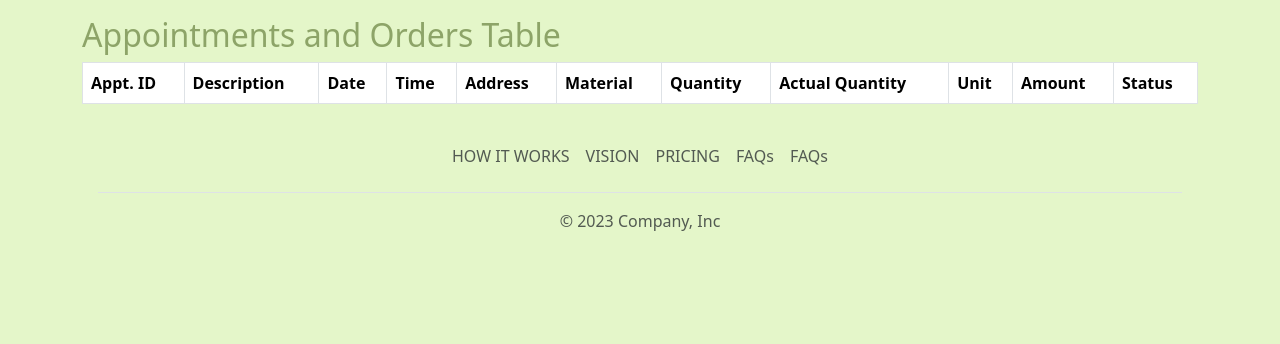
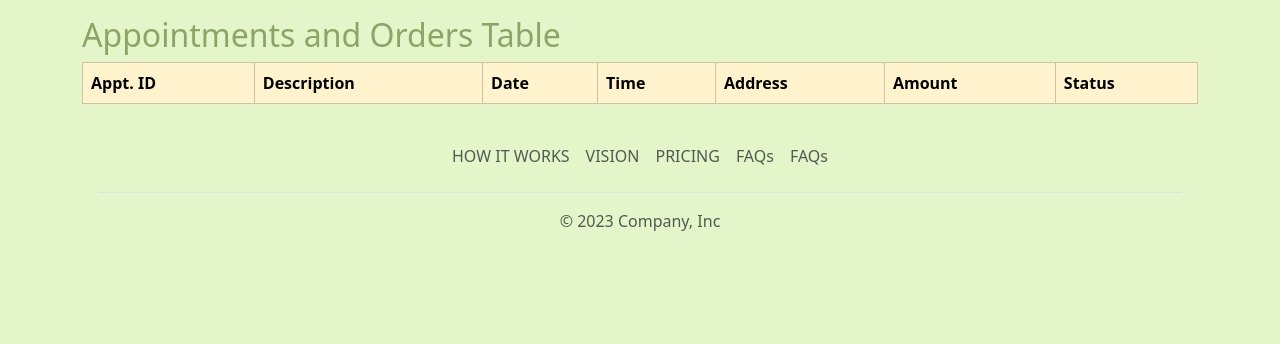
Before and after one commit to tabish-siraj/scrap, a Django app: page /customer/ in a window 1280 px wide. Shown: the part 76-420 px from the top of the page. Run offline with Django 4.2, Linux system fonts and the light colour scheme; a user stored in the database is signed in; data comes from the database, SQL or seed files in the repository; both versions use the stored data as it was after the commit; lists and menus that the app fills with data are empty.

Commit message:
new changes in index

```diff
--- a/scrap/customer/templates/customer/index.html
+++ b/scrap/customer/templates/customer/index.html
@@ -2,10 +2,10 @@
 {% load static %}
 
 {% block content %}
+
 <div class="container">
-
     <h2>Appointments and Orders Table</h2>
-  <table class="table table-bordered">
+    <table class="table table-bordered table-warning table-hover">
         <thead>
             <tr>
                 <th>Appt. ID</th>
@@ -13,33 +13,128 @@
                 <th>Date</th>
                 <th>Time</th>
                 <th>Address</th>
-              <th>Material</th>
-              <th>Quantity</th>
-              <th>Actual Quantity</th>
-              <th>Unit</th>
                 <th>Amount</th>
                 <th>Status</th>
             </tr>
         </thead>
         <tbody>
-          <!-- Loop through your data and populate the table -->
             {% for appointment in appointments %}
-                  <tr>
+            <tr data-bs-toggle="modal" data-bs-target="#orderModal{{ appointment.id }}">
                 <td>{{ appointment.id }}</td>
                 <td>{{ appointment.description }}</td>
                 <td>{{ appointment.date }}</td>
                 <td>{{ appointment.time }}</td>
                 <td>{{ appointment.address }}</td>
-                      <td>{{ appointment.material }}</td>
-                      <td>{{ appointment.quantity }}</td>
-                      <td>{{ appointment.actual_quantity }}</td>
-                      <td>{{ appointment.unit }}</td>
                 <td>{{ appointment.amount }}</td>
                 <td>{{ appointment.status }}</td>
             </tr>
             {% endfor %}
         </tbody>
     </table>
+
+    <!-- Modal for order details -->
+    {% for appointment in appointments %}
+    <div class="modal fade" id="orderModal{{ appointment.id }}" tabindex="-1" aria-labelledby="orderModalLabel" aria-hidden="true">
+        <div class="modal-dialog">
+            <div class="modal-content">
+                <div class="modal-header">
+                    <h5 class="modal-title" id="orderModalLabel">Order Details</h5>
+                    <button type="button" class="btn-close" data-bs-dismiss="modal" aria-label="Close"></button>
+                </div>
+                <div class="modal-body">
+                    <h5>Orders for Appointment ID: {{ appointment.id }}</h5>
+                    <table class="table">
+                        <thead>
+                            <tr>
+                                <th>Material</th>
+                                <th>Quantity</th>
+                                <th>Actual Amount</th>
+                                <th>Price</th>
+                            </tr>
+                        </thead>
+                        <tbody>
+                            {% for order in appointment.orders %}
+                            <tr>
+                                <td>{{ order.material }}</td>
+                                <td>{{ order.quantity }}</td>
+                                <td>{{ order.actual_amount }}</td>
+                                <td>{{ order.price }}</td>
+                            </tr>
+                            {% endfor %}
+                        </tbody>
+                    </table>
+                </div>
+            </div>
+        </div>
+    </div>
+    {% endfor %}
 </div>
 
+
+
+<!-- <div class="container">
+    <h2>Appointments and Orders Table</h2>
+    <table class="table table-bordered table-hover">
+      <thead>
+        <tr>
+          <th>Appt. ID</th>
+          <th>Description</th>
+          <th>Date</th>
+          <th>Time</th>
+          <th>Address</th>
+          <th>Amount</th>
+          <th>Status</th>
+        </tr>
+      </thead>
+      <tbody>
+        {% for appointment in appointments %}
+        <tr data-bs-toggle="modal" data-bs-target="#orderModal{{ appointment.id }}">
+          <td>{{ appointment.id }}</td>
+          <td>{{ appointment.description }}</td>
+          <td>{{ appointment.date }}</td>
+          <td>{{ appointment.time }}</td>
+          <td>{{ appointment.address }}</td>
+          <td>{{ appointment.amount }}</td>
+          <td>{{ appointment.status }}</td>
+        </tr>
+
+        <div class="modal fade" id="orderModal{{ appointment.id }}" tabindex="-1" aria-labelledby="orderModalLabel" aria-hidden="true">
+          <div class="modal-dialog">
+            <div class="modal-content">
+              <div class="modal-header">
+                <h5 class="modal-title" id="orderModalLabel">Order Details</h5>
+                <button type="button" class="btn-close" data-bs-dismiss="modal" aria-label="Close"></button>
+                </button>
+              </div>
+              <div class="modal-body">
+                <h5>Orders for Appointment ID: {{ appointment.id }}</h5>
+                <table class="table">
+                  <thead>
+                    <tr>
+                      <th>Material</th>
+                      <th>Quantity</th>
+                      <th>Actual Amount</th>
+                      <th>Price</th>
+                    </tr>
+                  </thead>
+                  <tbody>
+                    {% for order in appointment.orders %}
+                    <tr>
+                      <td>{{ order.material }}</td>
+                      <td>{{ order.quantity }}</td>
+                      <td>{{ order.actual_amount }}</td>
+                      <td>{{ order.price }}</td>
+                    </tr>
+                    {% endfor %}
+                  </tbody>
+                </table>
+              </div>
+            </div>
+          </div>
+        </div>
+        {% endfor %}
+      </tbody>
+    </table>
+  </div> -->
+
 {% endblock content %}
--- a/scrap/customer/views.py
+++ b/scrap/customer/views.py
@@ -1,5 +1,6 @@
 from django.db import transaction
 from django.shortcuts import render
+from django.db.models import Sum
 from users.models import User, PersonalDetails
 from main.models import Appointment, Material,Order
 
@@ -11,21 +12,30 @@ def customer_index(request):
     appointments = Appointment.objects.filter(customer=request.user)
 
     res = []
+
     for appointment in appointments:
         orders = Order.objects.filter(appointment=appointment).order_by('-created_at')
+        total_amount = orders.aggregate(Sum('amount'))['amount__sum'] or 0
+        orders_data = []
         for order in orders:
-            res.append({
+            order_data = {
+                "material": order.material.name,
+                "quantity": order.quantity,
+                "actual_amount": order.actual_quantity,
+                "price": order.amount,
+            }
+            orders_data.append(order_data)
+        appt = {
                 "id": appointment.id,
                 "description": appointment.description,
                 "date": appointment.date,
                 "time": appointment.time,
                 "address": appointment.address,
-                "material": order.material.name,
-                "unit": order.material.unit,
-                "quantity": order.quantity,
-                "amount": order.amount,
                 "status": appointment.status,
-            })
+                "amount": total_amount,
+                "orders": orders_data
+            }
+        res.append(appt)
 
     context = {
         "appointments": res
--- a/scrap/users/templates/users/base.html
+++ b/scrap/users/templates/users/base.html
@@ -93,8 +93,8 @@
         </div>
   </footer>
   <a href="#top" id="scrollToTopBtn" class="btn"><i class="bi bi-arrow-up-circle"></i></a>
-
-    <script src="https://cdn.jsdelivr.net/npm/bootstrap@5.3.2/dist/js/bootstrap.bundle.min.js" integrity="sha384-C6RzsynM9kWDrMNeT87bh95OGNyZPhcTNXj1NW7RuBCsyN/o0jlpcV8Qyq46cDfL" crossorigin="anonymous"></script>
-    <script src="{% static 'users/custom.js' %}"></script>
+  <script src="https://code.jquery.com/jquery-3.7.1.js" integrity="sha256-eKhayi8LEQwp4NKxN+CfCh+3qOVUtJn3QNZ0TciWLP4=" crossorigin="anonymous"></script>
+  <script src="https://cdn.jsdelivr.net/npm/@popperjs/core@2.11.8/dist/umd/popper.min.js" integrity="sha384-I7E8VVD/ismYTF4hNIPjVp/Zjvgyol6VFvRkX/vR+Vc4jQkC+hVqc2pM8ODewa9r" crossorigin="anonymous"></script>
+  <script src="https://cdn.jsdelivr.net/npm/bootstrap@5.3.2/dist/js/bootstrap.min.js" integrity="sha384-BBtl+eGJRgqQAUMxJ7pMwbEyER4l1g+O15P+16Ep7Q9Q+zqX6gSbd85u4mG4QzX+" crossorigin="anonymous"></script><script src="{% static 'users/custom.js' %}"></script>
   </body>
 </html>
```
Also changed, not shown: scrap/db.sqlite3. Lines whose indentation alone changed are shown as unchanged.
